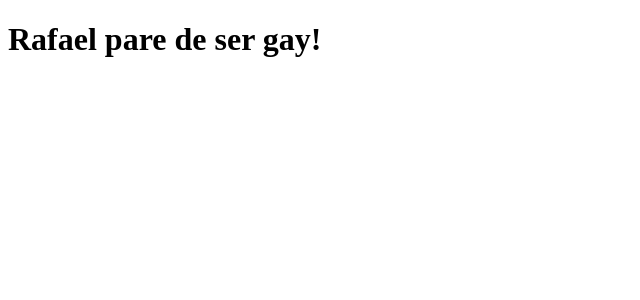
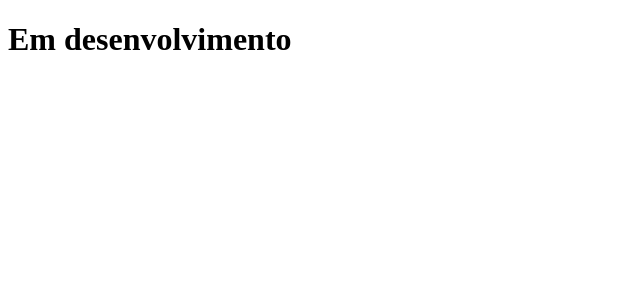
Before and after one commit to Adriel-oa/clone-tabnews, a Next.js app: page / in a window 1280 px wide. Shown: the top 300 px of the page, without its empty margins (0-640 px from the left). Built offline with nearby package versions, Linux system fonts and the light colour scheme.

Commit message:
alterando frase para: em desenvolvimento

```diff
--- a/pages/index.js
+++ b/pages/index.js
@@ -1,5 +1,5 @@
 function Home() {
-  return <h1>Rafael pare de ser gay!</h1>;
+  return <h1>Em desenvolvimento</h1>;
 }
 
 export default Home;
```
